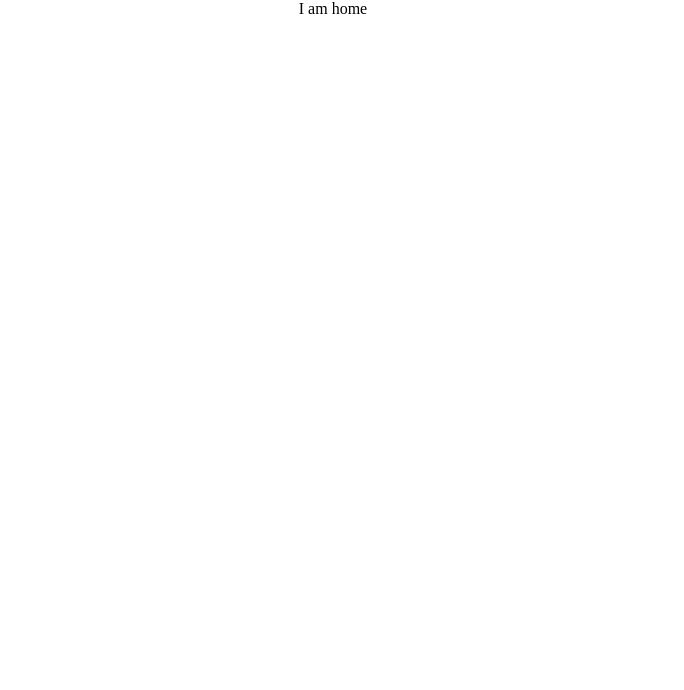
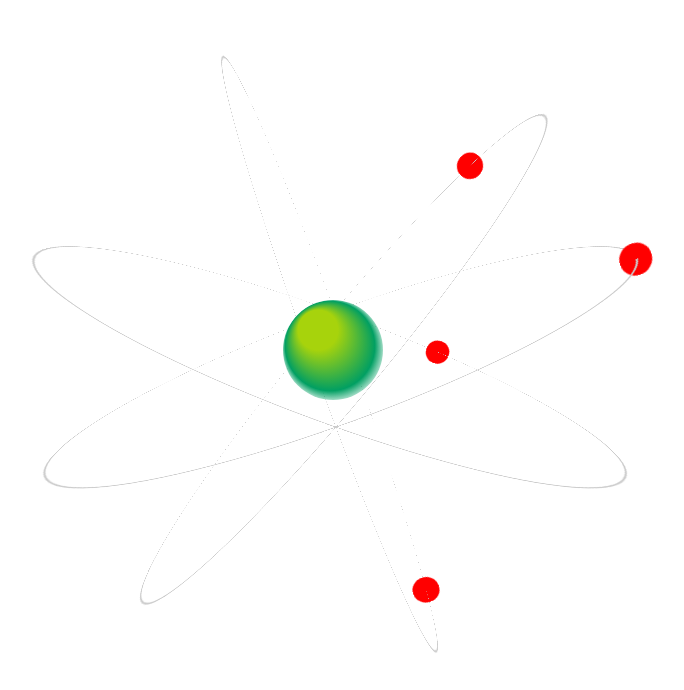
Before and after one commit to dSecret/TerraTechnica2k18, a React (Create React App) app: page / in a window 1280 px wide. Shown: the top 690 px of the page, without its empty margins (307-991 px from the left). Built offline with nearby package versions, Linux system fonts and the light colour scheme.

Commit message:
a atom-nucleus model is added

```diff
--- /dev/null
+++ b/src/components/menu.js
@@ -0,0 +1,36 @@
+import React, { Component } from 'react';
+import '../css/menu.css'
+
+class Menu extends Component {
+  render() {
+    return (
+     	<div id="main">
+            <div id="atom">
+                <div class="orbit">
+                    <div class="path">
+                        <div class="electron"></div>
+                    </div>
+                </div>
+                <div class="orbit">
+                    <div class="path">
+                        <div class="electron"></div>
+                    </div>
+                </div>
+                <div class="orbit">
+                    <div class="path">
+                        <div class="electron"></div>
+                    </div>
+                </div>
+                <div class="orbit">
+                    <div class="path">
+                        <div class="electron"></div>
+                    </div>
+                </div>
+                <div id="nucleus"></div>
+            </div>
+        </div>
+    );
+  }
+}
+
+export default Menu;
--- /dev/null
+++ b/src/css/menu.css
@@ -0,0 +1,49 @@
+#main { width:600px; margin:50px auto; }
+#atom { width:600px; height:600px; /*border:1px solid red;*/ -webkit-perspective: 1000; position:relative; }
+
+#nucleus { position:absolute; top:50%; left:50%; margin: -50px 0 0 -50px; width:100px; height:100px; border-radius:100px; -webkit-border-radius:100px; -moz-border-radius:100px; background: -webkit-gradient(radial, 35 30, 20, 50 50, 51, from(#A7D30C), color-stop(0.8, #019F62), to(rgba(1, 159, 98,.3)))}
+
+.orbit { position:absolute; top:0; left:0; width:600px; height:600px; border-radius:600px; -webkit-border-radius:600px; -moz-border-radius:600px; border:2px solid #ccc; -webkit-transform-style: preserve-3d; -webkit-transform: rotateX(80deg) rotateY(20deg);}
+
+#atom .orbit:nth-child(2) {-webkit-transform: rotateX(80deg) rotateY(70deg)}
+#atom .orbit:nth-child(3) {-webkit-transform: rotateX(80deg) rotateY(-20deg)}
+#atom .orbit:nth-child(4) {-webkit-transform: rotateX(80deg) rotateY(-50deg)}
+
+#atom .orbit:nth-child(2) .path, #atom .orbit:nth-child(2) .electron {-webkit-animation-delay: -1.0s}
+#atom .orbit:nth-child(3) .path, #atom .orbit:nth-child(3) .electron {-webkit-animation-delay: -1.5s}
+#atom .orbit:nth-child(4) .path, #atom .orbit:nth-child(4) .electron {-webkit-animation-delay: -0.5s}
+
+.path {
+	width:600px;
+	height:600px;
+	position:relative;
+	 -webkit-transform-style: preserve-3d;
+	  -webkit-animation-name: pathRotate;
+	  -webkit-animation-duration: 7s;
+	  -webkit-animation-iteration-count: infinite;
+	  -webkit-animation-timing-function: linear;
+	}
+
+.electron {  position: absolute;
+			 top:-15px;
+			 left:50%;
+			 margin-left:-5px;
+			 width:30px;
+			 height:30px;
+			 border-radius:50%;
+			 background:#ff0000;
+			 -webkit-animation-name:
+			 electronFix; -webkit-animation-duration: 7s;
+			 -webkit-animation-iteration-count: infinite;
+			 -webkit-animation-timing-function: linear;
+		 }
+
+@-webkit-keyframes pathRotate {
+		from { -webkit-transform: rotateZ(0deg);}
+		to { -webkit-transform: rotateZ(360deg); }
+	}
+
+@-webkit-keyframes electronFix {
+		 from { -webkit-transform: rotateX(90deg) rotateY(0deg); }
+		 to { -webkit-transform: rotateX(90deg) rotateY(-360deg); }
+		}
--- a/src/pages/home/home.js
+++ b/src/pages/home/home.js
@@ -1,11 +1,14 @@
 import React, { Component } from 'react';
-// import './css/home.css';
+// import '../../css/home.css';
+
+
+import Menu from '../../components/menu.js'
 
 class Home extends Component {
   render() {
     return (
       <div className="Home">
-            I am home
+            <Menu/>
       </div>
     );
   }
```
